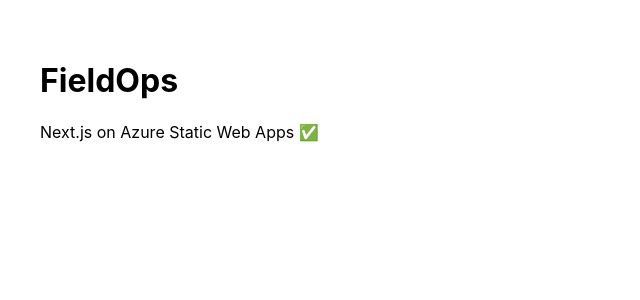
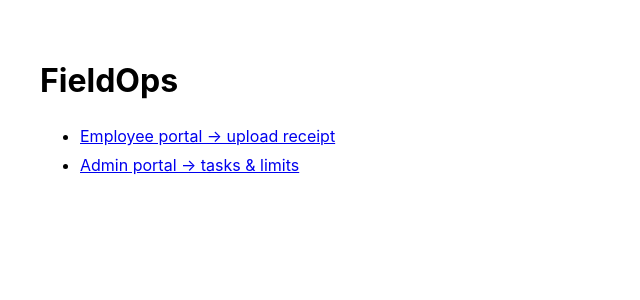
Before and after one commit to amitoj1996/fieldops-web, a Next.js app: page / in a window 1280 px wide. Shown: the top 300 px of the page, without its empty margins (0-640 px from the left). Built offline with nearby package versions, Linux system fonts and the light colour scheme.

Commit message:
feat(ui): add links to employee/admin

```diff
--- a/pages/index.js
+++ b/pages/index.js
@@ -1,8 +1,13 @@
+import Link from "next/link";
+
 export default function Home() {
   return (
-    <main style={{padding:'2rem', fontFamily:'-apple-system, system-ui, Segoe UI, Roboto'}}>
+    <main style={{padding:"2rem", fontFamily:"-apple-system, system-ui, Segoe UI, Roboto"}}>
       <h1>FieldOps</h1>
-      <p>Next.js on Azure Static Web Apps ✅</p>
+      <ul style={{marginTop:16, lineHeight:1.8}}>
+        <li><Link href="/employee">Employee portal → upload receipt</Link></li>
+        <li><Link href="/admin">Admin portal → tasks & limits</Link></li>
+      </ul>
     </main>
   );
 }
```
